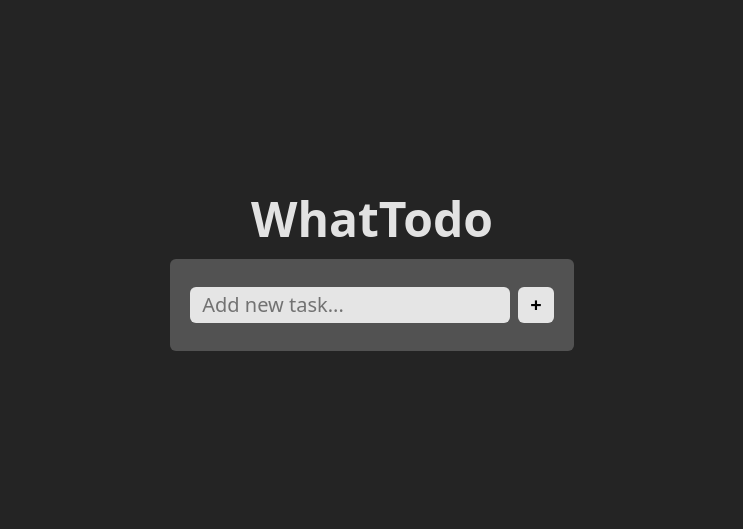
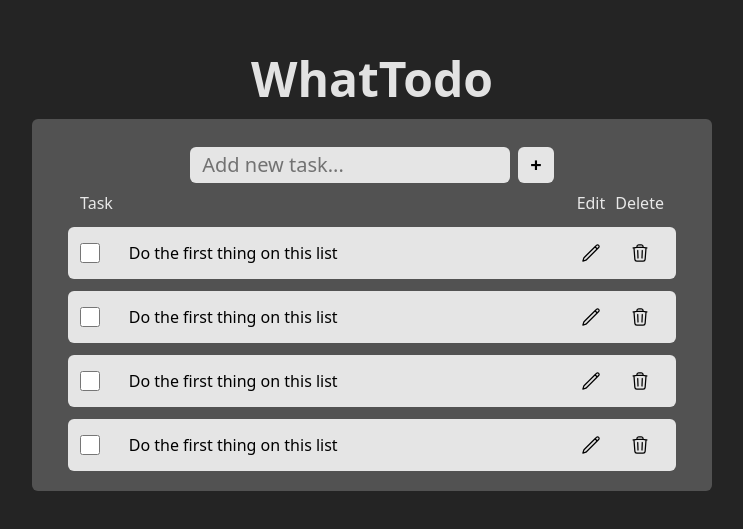
Before and after one commit to Vikii712/todo-list, a Vue app in the folder what-todo/: page / in a window 1280 px wide. Shown: the part 127-656 px from the top of the page, without its empty margins (268-1011 px from the left). Built offline with nearby package versions, Linux system fonts and the light colour scheme; a web font is replaced by a local one.

Commit message:
feat: template for task list
->create the template for task list using heroicons library

```diff
--- a/what-todo/package.json
+++ b/what-todo/package.json
@@ -9,6 +9,7 @@
     "preview": "vite preview"
   },
   "dependencies": {
+    "@heroicons/vue": "^2.2.0",
     "@tailwindcss/vite": "^4.1.18",
     "axios": "^1.13.5",
     "pinia": "^3.0.4",
--- a/what-todo/src/components/TodoMain.vue
+++ b/what-todo/src/components/TodoMain.vue
@@ -3,11 +3,13 @@
 import AddTodo from "./main/AddTodo.vue";
 import TodoList from "./main/TodoList.vue";
 import Pagination from "./main/Pagination.vue";
+import TodoFilter from "./main/list/TodoFilter.vue";
 </script>
 
 <template>
   <main class="main bg-neutral-600 p-5 rounded-md" >
     <AddTodo />
+    <TodoFilter/>
     <TodoList />
     <Pagination />
   </main>
--- a/what-todo/src/components/main/TodoList.vue
+++ b/what-todo/src/components/main/TodoList.vue
@@ -1,12 +1,26 @@
 <script setup lang="ts">
-
-import TodoFilter from "./list/TodoFilter.vue";
 import TodoItem from "./list/TodoItem.vue";
 </script>
 
 <template>
-  <TodoFilter />
-  <TodoItem />
+  <section class="container mx-auto px-4">
+
+    <!-- Header for the list -->
+    <div class="grid grid-cols-12 mx-3">
+      <span class="col-span-10 text-start">Task</span>
+      <span>Edit</span>
+      <span>Delete</span>
+    </div>
+
+    <!-- List items -->
+    <ul class="mt-3 space-y-3">
+      <TodoItem
+          v-for="n in 4"
+          :key="n"
+      />
+    </ul>
+
+  </section>
 </template>
 
 <style scoped>
--- a/what-todo/src/components/main/list/TodoItem.vue
+++ b/what-todo/src/components/main/list/TodoItem.vue
@@ -1,9 +1,30 @@
 <script setup lang="ts">
-
+import { TrashIcon, PencilIcon} from '@heroicons/vue/24/outline'
 </script>
 
 <template>
+  <li class="px-3 py-1 grid grid-cols-12 items-center
+              bg-neutral-200 rounded-md text-start text-black">
 
+    <!-- Checkbox -->
+    <input type="checkbox" id="checkbox" name="checkbox" class="w-5 h-5"/>
+
+    <!-- Task title -->
+    <p class="col-span-9">Do the first thing on this list</p>
+
+    <!-- Edit button -->
+    <button class="col-span-1 rounded-md py-3 flex flex-col items-center justify-center
+                hover:bg-neutral-300">
+      <PencilIcon class="w-5 h-5"></PencilIcon>
+    </button>
+
+    <!-- Delete button -->
+    <button class="col-span-1 rounded-md py-3 flex flex-col items-center justify-center
+                hover:bg-neutral-300">
+      <TrashIcon class="w-5 h-5"></TrashIcon>
+    </button>
+
+  </li>
 </template>
 
 <style scoped>
```
Also changed, not shown: 1 other file (tests, documents, lock files or other folders).
